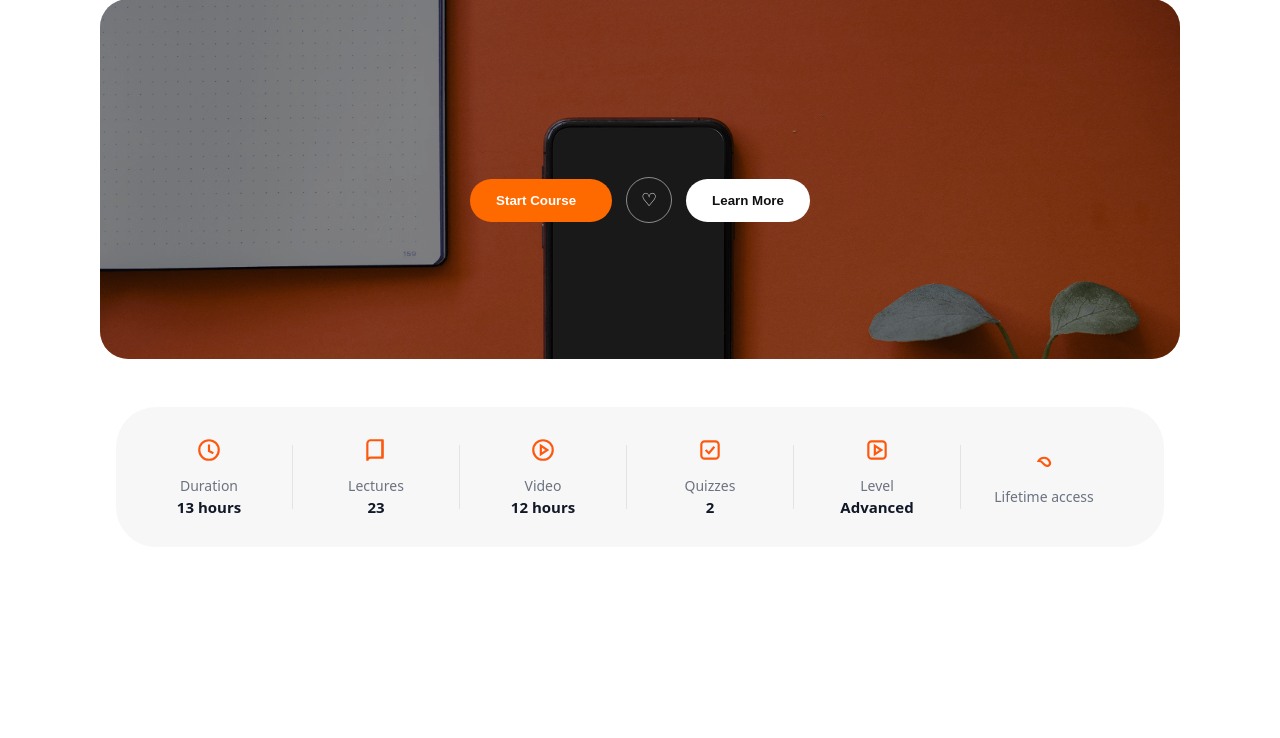
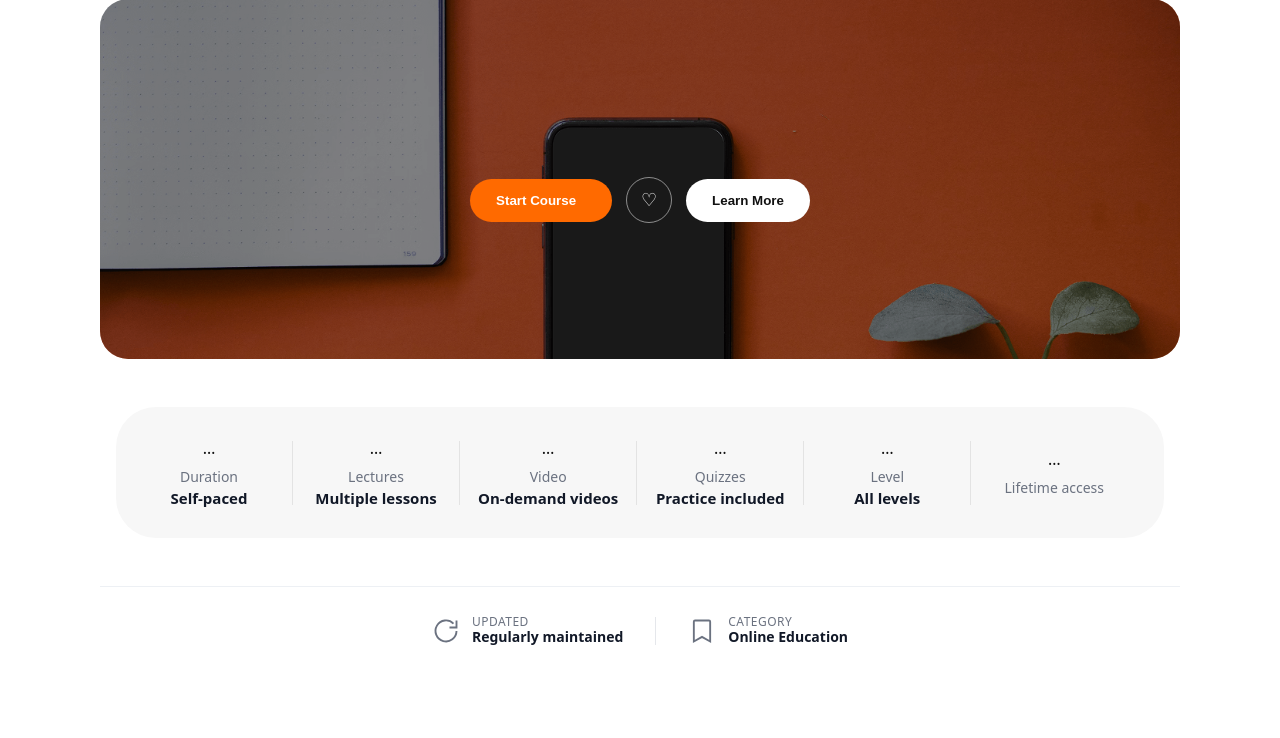
Before and after one commit to varonrot/sitegyn, a Flask app: template sitegyn/templates/template_online_course_01/template_online_course_01.html in a window 1280 px wide. Shown: the part 108-846 px from the top of the page. Before the commit the page ends 621 px from the top, so only its background shows below. Run offline with Flask 3, Linux system fonts and the light colour scheme; the template is opened without the code that fills it, so the values that code supplies are empty; parts of the project's set-up code (start-up, migrations or seed data) failed here and were passed over.

Commit message:
Update template_online_course_01.html

```diff
--- a/sitegyn/templates/template_online_course_01/template_online_course_01.html
+++ b/sitegyn/templates/template_online_course_01/template_online_course_01.html
@@ -437,6 +437,78 @@ body {
   height:64px;
   background:rgba(0,0,0,0.08);
 }
+.course-meta-footer {
+  background: #ffffff;
+  border-top: 1px solid #edf0f4;
+  padding: 28px 16px;
+}
+
+.course-meta-footer-inner {
+  max-width: 1080px;
+  margin: 0 auto;
+  display: flex;
+  align-items: center;
+  justify-content: center;
+  gap: 32px;
+}
+
+.meta-footer-item {
+  display: flex;
+  align-items: center;
+  gap: 12px;
+}
+
+.meta-footer-icon {
+  width: 28px;
+  height: 28px;
+  color: #6b7280;
+}
+
+.meta-footer-icon svg {
+  width: 100%;
+  height: 100%;
+  stroke: currentColor;
+  fill: none;
+  stroke-width: 1.6;
+}
+
+.meta-footer-text {
+  display: flex;
+  flex-direction: column;
+  line-height: 1.2;
+}
+
+.meta-footer-label {
+  font-size: 12px;
+  color: #6b7280;
+  text-transform: uppercase;
+  letter-spacing: 0.04em;
+}
+
+.meta-footer-value {
+  font-size: 14px;
+  font-weight: 600;
+  color: #111827;
+}
+
+.meta-footer-divider {
+  width: 1px;
+  height: 28px;
+  background: #e5e7eb;
+}
+
+/* Responsive */
+@media (max-width: 640px) {
+  .course-meta-footer-inner {
+    flex-direction: column;
+    gap: 20px;
+  }
+
+  .meta-footer-divider {
+    width: 40px;
+    height: 1px;
+  }
+}
 
 </style>
 
@@ -490,124 +562,94 @@ body {
   </div>
 </section>
 
-<!-- <section class="hero-showcase" data-section="home.hero">-->
-
-<!--  <div class="hero-showcase-overlay"></div>-->
-
-<!--  <div class="hero-showcase-content">-->
-
-<!--    &lt;!&ndash; HEADLINE &ndash;&gt;-->
-<!--    <h1 class="hero-showcase-title" id="hero-headline"></h1>-->
-
-<!--    &lt;!&ndash; SUBHEADLINE &ndash;&gt;-->
-<!--    <p class="hero-showcase-subtitle" id="hero-subheadline"></p>-->
-
-<!--    <div class="hero-showcase-actions">-->
-
-<!--      &lt;!&ndash; PRIMARY CTA &ndash;&gt;-->
-<!--      <button class="btn-hero-primary" id="hero-cta-primary">-->
-<!--        <span class="cta-text">התחל קורס</span>-->
-<!--        <span class="price" id="hero-price"></span>-->
-<!--      </button>-->
-
-<!--      &lt;!&ndash; LIKE &ndash;&gt;-->
-<!--      <button class="btn-hero-like" aria-hidden="true">♡</button>-->
-
-<!--      &lt;!&ndash; SECONDARY CTA &ndash;&gt;-->
-<!--      <button class="btn-hero-secondary" id="hero-cta-secondary">-->
-<!--        למד עוד-->
-<!--      </button>-->
-
-<!--    </div>-->
-
-<!--  </div>-->
-<!--</section>-->
-
-<section class="course-meta">
+      <section class="course-meta">
   <div class="course-meta-inner">
 
     <div class="meta-item">
-      <div class="meta-icon">
-        <!-- clock -->
-        <svg viewBox="0 0 24 24">
-          <circle cx="12" cy="12" r="9"/>
-          <path d="M12 7v6l4 2"/>
-        </svg>
-      </div>
+      <div class="meta-icon">…</div>
       <div class="meta-label">Duration</div>
-      <div class="meta-value">13 hours</div>
+      <div class="meta-value">Self-paced</div>
     </div>
 
     <div class="meta-divider"></div>
 
     <div class="meta-item">
-      <div class="meta-icon">
-        <!-- book -->
-        <svg viewBox="0 0 24 24">
-          <path d="M4 6a3 3 0 0 1 3-3h11v16H7a3 3 0 0 0-3 3z"/>
-          <path d="M18 3v16"/>
-        </svg>
-      </div>
+      <div class="meta-icon">…</div>
       <div class="meta-label">Lectures</div>
-      <div class="meta-value">23</div>
+      <div class="meta-value">Multiple lessons</div>
     </div>
 
     <div class="meta-divider"></div>
 
     <div class="meta-item">
-      <div class="meta-icon">
-        <!-- play -->
-        <svg viewBox="0 0 24 24">
-          <circle cx="12" cy="12" r="9"/>
-          <polygon points="10,8 16,12 10,16"/>
-        </svg>
-      </div>
+      <div class="meta-icon">…</div>
       <div class="meta-label">Video</div>
-      <div class="meta-value">12 hours</div>
+      <div class="meta-value">On-demand videos</div>
     </div>
 
     <div class="meta-divider"></div>
 
     <div class="meta-item">
-      <div class="meta-icon">
-        <!-- check -->
-        <svg viewBox="0 0 24 24">
-          <rect x="4" y="4" width="16" height="16" rx="3"/>
-          <path d="M8 12l3 3 5-6"/>
-        </svg>
-      </div>
+      <div class="meta-icon">…</div>
       <div class="meta-label">Quizzes</div>
-      <div class="meta-value">2</div>
+      <div class="meta-value">Practice included</div>
     </div>
 
     <div class="meta-divider"></div>
 
     <div class="meta-item">
-      <div class="meta-icon">
-        <!-- level -->
-        <svg viewBox="0 0 24 24">
-          <rect x="4" y="4" width="16" height="16" rx="3"/>
-          <path d="M10 16V8l6 4z"/>
-        </svg>
-      </div>
+      <div class="meta-icon">…</div>
       <div class="meta-label">Level</div>
-      <div class="meta-value">Advanced</div>
+      <div class="meta-value">All levels</div>
     </div>
 
     <div class="meta-divider"></div>
 
     <div class="meta-item">
-      <div class="meta-icon">
-        <!-- infinity -->
-        <svg viewBox="0 0 24 24">
-          <path d="M7 12c2-4 8-4 10 0s-2 6-5 3-3-3-5-3z"/>
-        </svg>
-      </div>
+      <div class="meta-icon">…</div>
       <div class="meta-label">Lifetime access</div>
     </div>
 
   </div>
 </section>
+
+      <section class="course-meta-footer">
+  <div class="course-meta-footer-inner">
+
+    <!-- Updated -->
+    <div class="meta-footer-item">
+      <div class="meta-footer-icon">
+        <!-- refresh icon -->
+        <svg viewBox="0 0 24 24">
+          <path d="M21 12a9 9 0 1 1-2.6-6.4"/>
+          <path d="M21 3v6h-6"/>
+        </svg>
+      </div>
+      <div class="meta-footer-text">
+        <span class="meta-footer-label">Updated</span>
+        <span class="meta-footer-value">Regularly maintained</span>
+      </div>
+    </div>
+
+    <div class="meta-footer-divider"></div>
+
+    <!-- Category -->
+    <div class="meta-footer-item">
+      <div class="meta-footer-icon">
+        <!-- bookmark icon -->
+        <svg viewBox="0 0 24 24">
+          <path d="M6 3h12a1 1 0 0 1 1 1v17l-7-4-7 4V4a1 1 0 0 1 1-1z"/>
+        </svg>
+      </div>
+      <div class="meta-footer-text">
+        <span class="meta-footer-label">Category</span>
+        <span class="meta-footer-value">Online Education</span>
+      </div>
+    </div>
+
+  </div>
+</section>
+
 
 
   </div>
```
